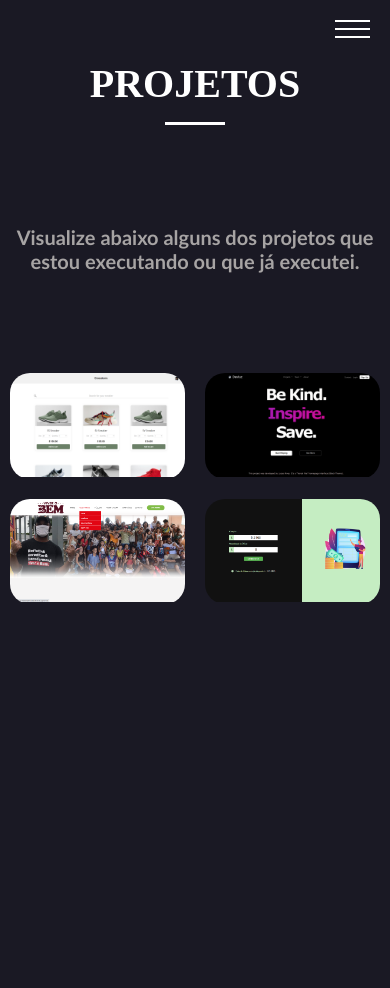
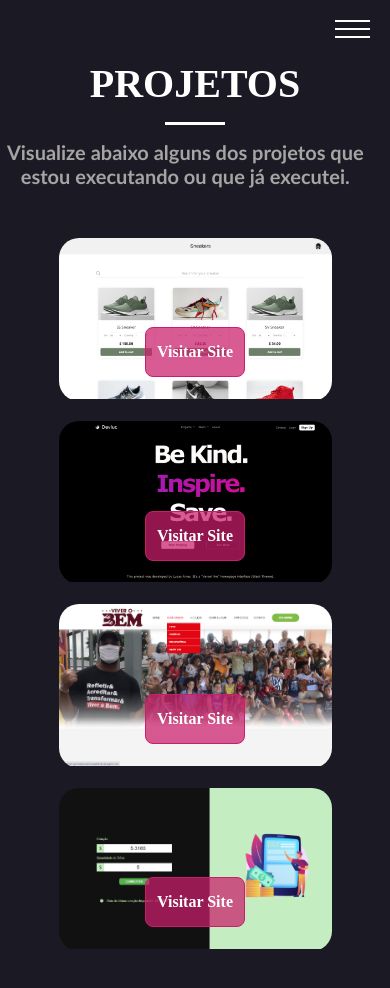
Before and after one commit to devlucasalaf/my-website, a Next.js app: page /projetos in a window 390 px wide. Shown: the top 988 px of the page. Before the commit the page ends 844 px from the top, so only its background shows below. Built offline with nearby package versions, Linux system fonts and the light colour scheme.

Commit message:
Fix responsive projects page

```diff
--- a/src/styles/Projetos/styles.css
+++ b/src/styles/Projetos/styles.css
@@ -6,18 +6,19 @@ div#projects-wrapper .project-subtitle {
   text-align: center;
   font-size: 2rem;
   color: #a7a4a4;
-  margin-top: 10rem;
+  width: 95%;
+  margin-top: 5rem auto;
   font-family: 'Gill Sans', 'Gill Sans MT', Calibri, 'Trebuchet MS', sans-serif;
 }
 
 div#projects-wrapper .photos-container {
-  width: 95%;
+  width: 70%;
   max-width: 100rem;
-  margin: 10rem auto;
+  margin: 5rem auto;
   display: -ms-grid;
   display: grid;
-  -ms-grid-columns: 1fr 1fr;
-      grid-template-columns: 1fr 1fr;
+  -ms-grid-columns: 1fr;
+      grid-template-columns: 1fr;
   gap: 2rem;
 }
 
@@ -33,26 +34,6 @@ div#projects-wrapper .photos-container .project-box {
 div#projects-wrapper .photos-container .project-box:hover {
   -webkit-transform: scale(1.05);
           transform: scale(1.05);
-}
-
-div#projects-wrapper .photos-container .project-box:hover a {
-  opacity: 1;
-  -webkit-transform: translateX(-50%) translateY(0);
-          transform: translateX(-50%) translateY(0);
-}
-
-div#projects-wrapper .photos-container .project-box:hover .project-info {
-  opacity: 1;
-  -webkit-transform: translateX(-50%) translateY(-20%);
-          transform: translateX(-50%) translateY(-20%);
-}
-
-div#projects-wrapper .photos-container .project-box:hover .shadow-div {
-  background-color: rgba(255, 255, 255, 0.938);
-}
-
-div#projects-wrapper .photos-container .project-box:hover span {
-  opacity: 1;
 }
 
 div#projects-wrapper .photos-container .project-box .shadow-div {
@@ -118,11 +99,11 @@ div#projects-wrapper .photos-container .project-box span {
 
 div#projects-wrapper .photos-container .project-box a {
   position: absolute;
-  bottom: 20%;
+  bottom: 30%;
   left: 50%;
-  width: 20rem;
+  width: 10rem;
   height: 5rem;
-  background-color: #c91f6b;
+  background-color: #c91f6bb9;
   border: 1px solid #c91f6b;
   -webkit-transform: translateX(-50%) translateY(50%);
           transform: translateX(-50%) translateY(50%);
@@ -143,11 +124,45 @@ div#projects-wrapper .photos-container .project-box a {
   -webkit-transition: .4s;
   transition: .4s;
   border-radius: .8rem;
-  opacity: 0;
+  opacity: 1;
 }
 
 div#projects-wrapper .photos-container .project-box a:hover {
   background-color: #a51958;
   color: white;
 }
+
+@media (min-width: 768px) {
+  div#projects-wrapper .project-subtitle {
+    margin-top: 10rem;
+  }
+  div#projects-wrapper .photos-container {
+    width: 70%;
+    -ms-grid-columns: 1fr 1fr;
+        grid-template-columns: 1fr 1fr;
+    margin: 10rem auto;
+  }
+  div#projects-wrapper .photos-container .project-box:hover a {
+    opacity: 1;
+    -webkit-transform: translateX(-50%) translateY(0);
+            transform: translateX(-50%) translateY(0);
+  }
+  div#projects-wrapper .photos-container .project-box:hover .project-info {
+    opacity: 1;
+    -webkit-transform: translateX(-50%) translateY(-20%);
+            transform: translateX(-50%) translateY(-20%);
+  }
+  div#projects-wrapper .photos-container .project-box:hover .shadow-div {
+    background-color: rgba(255, 255, 255, 0.938);
+  }
+  div#projects-wrapper .photos-container .project-box:hover span {
+    opacity: 1;
+  }
+  div#projects-wrapper .photos-container .project-box a {
+    opacity: 0;
+    bottom: 20%;
+    width: 20rem;
+    background-color: #c91f6b;
+  }
+}
 /*# sourceMappingURL=styles.css.map */
--- a/src/styles/Projetos/styles.scss
+++ b/src/styles/Projetos/styles.scss
@@ -5,16 +5,17 @@ div#projects-wrapper {
         text-align: center;
         font-size: 2rem;
         color: rgb(167, 164, 164);
-        margin-top: 10rem;
+        width: 95%;
+        margin-top: 5rem auto;
         font-family: 'Gill Sans', 'Gill Sans MT', Calibri, 'Trebuchet MS', sans-serif;
     }
 
     .photos-container {
-        width: 95%;
+        width: 70%;
         max-width: 100rem;
-        margin: 10rem auto;
+        margin: 5rem auto;
         display: grid;
-        grid-template-columns: 1fr 1fr;
+        grid-template-columns: 1fr;
         gap: 2rem;
 
         .project-box {
@@ -29,23 +30,7 @@ div#projects-wrapper {
                 transform: scale(1.05);
             }
 
-            &:hover a {
-                opacity: 1;
-                transform: translateX(-50%) translateY(0);
-            }
 
-            &:hover .project-info {
-                opacity: 1;
-                transform: translateX(-50%) translateY(-20%);
-            }
-
-            &:hover .shadow-div  {
-                background-color: rgba(255, 255, 255, 0.938);
-            }
-
-            &:hover span {
-                opacity: 1;
-            }
 
             .shadow-div {
                 position: absolute;
@@ -106,11 +91,11 @@ div#projects-wrapper {
 
             a {
                 position: absolute;
-                bottom: 20%;
+                bottom: 30%;
                 left: 50%;
-                width: 20rem;
+                width: 10rem;
                 height: 5rem;
-                background-color: #c91f6b;
+                background-color: #c91f6bb9;
                 border: 1px solid #c91f6b;
                 transform: translateX(-50%) translateY(50%);
                 display: flex;
@@ -123,7 +108,7 @@ div#projects-wrapper {
                 font-size: 1.6rem;
                 transition: .4s;
                 border-radius: .8rem;
-                opacity: 0;
+                opacity: 1;
 
                 &:hover {
                     background-color: #a51958;
@@ -137,3 +122,47 @@ div#projects-wrapper {
     }
 
 }
+
+@media(min-width: 768px){
+    div#projects-wrapper {
+
+        .project-subtitle {
+            margin-top: 10rem;
+        }
+         .photos-container {
+             width: 70%;
+             grid-template-columns: 1fr 1fr;
+             margin: 10rem auto;
+
+             .project-box {
+
+                &:hover a {
+                    opacity: 1;
+                    transform: translateX(-50%) translateY(0);
+                }
+
+                &:hover .project-info {
+                    opacity: 1;
+                    transform: translateX(-50%) translateY(-20%);
+                }
+
+                &:hover .shadow-div  {
+                    background-color: rgba(255, 255, 255, 0.938);
+                }
+
+                &:hover span {
+                    opacity: 1;
+                }
+
+                 a {
+                     opacity: 0;
+                     bottom: 20%;
+                     width: 20rem;
+                     background-color: #c91f6b;
+                 }
+             }
+         }
+
+
+    }
+}
```
Also changed, not shown: 1 other file (tests, documents, lock files or other folders).
